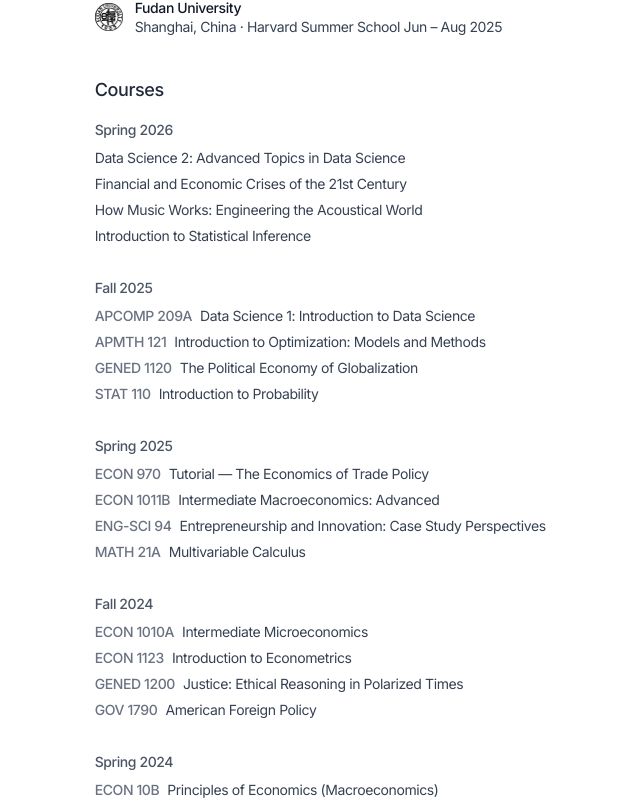
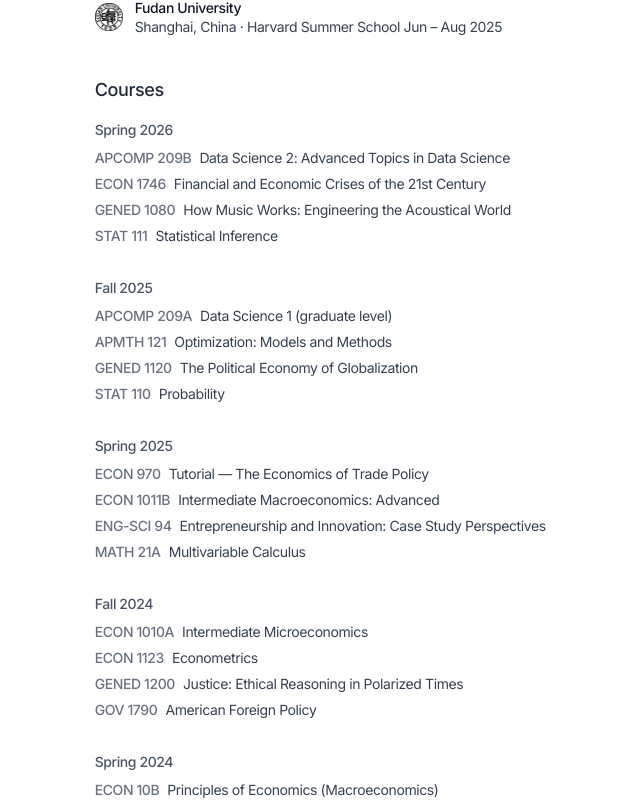
Before and after one commit to lennardpische/personalweb, a Next.js app: page /education in a window 1280 px wide. Shown: the part 289-1097 px from the top of the page, without its empty margins (235-875 px from the left). Built offline with nearby package versions, Linux system fonts and the light colour scheme.

Commit message:
updated coursework

```diff
--- a/app/education/page.tsx
+++ b/app/education/page.tsx
@@ -9,19 +9,19 @@
   {
     term: 'Spring 2026',
     courses: [
-      { code: '—', topic: 'Data Science 2: Advanced Topics in Data Science' },
-      { code: '—', topic: 'Financial and Economic Crises of the 21st Century' },
-      { code: '—', topic: 'How Music Works: Engineering the Acoustical World' },
-      { code: '—', topic: 'Introduction to Statistical Inference' },
+      { code: 'APCOMP 209B', topic: 'Data Science 2: Advanced Topics in Data Science' },
+      { code: 'ECON 1746', topic: 'Financial and Economic Crises of the 21st Century' },
+      { code: 'GENED 1080', topic: 'How Music Works: Engineering the Acoustical World' },
+      { code: 'STAT 111', topic: 'Statistical Inference' },
     ],
   },
   {
     term: 'Fall 2025',
     courses: [
-      { code: 'APCOMP 209A', topic: 'Data Science 1: Introduction to Data Science' },
-      { code: 'APMTH 121', topic: 'Introduction to Optimization: Models and Methods' },
+      { code: 'APCOMP 209A', topic: 'Data Science 1 (graduate level)' },
+      { code: 'APMTH 121', topic: 'Optimization: Models and Methods' },
       { code: 'GENED 1120', topic: 'The Political Economy of Globalization' },
-      { code: 'STAT 110', topic: 'Introduction to Probability' },
+      { code: 'STAT 110', topic: 'Probability' },
     ],
   },
   {
@@ -37,7 +37,7 @@
     term: 'Fall 2024',
     courses: [
       { code: 'ECON 1010A', topic: 'Intermediate Microeconomics' },
-      { code: 'ECON 1123', topic: 'Introduction to Econometrics' },
+      { code: 'ECON 1123', topic: 'Econometrics' },
       { code: 'GENED 1200', topic: 'Justice: Ethical Reasoning in Polarized Times' },
       { code: 'GOV 1790', topic: 'American Foreign Policy' },
     ],
@@ -54,7 +54,7 @@
   {
     term: 'Fall 2023',
     courses: [
-      { code: 'COMPSCI 50', topic: 'Introduction to Computer Science' },
+      { code: 'COMPSCI 50', topic: 'Computer Science' },
       { code: 'EASTD 199', topic: 'China and the African Continent' },
       { code: 'GOV 50', topic: 'Data Science for the Social Sciences' },
       { code: 'MATH 22A', topic: 'Vector Calculus and Linear Algebra I' },
```
